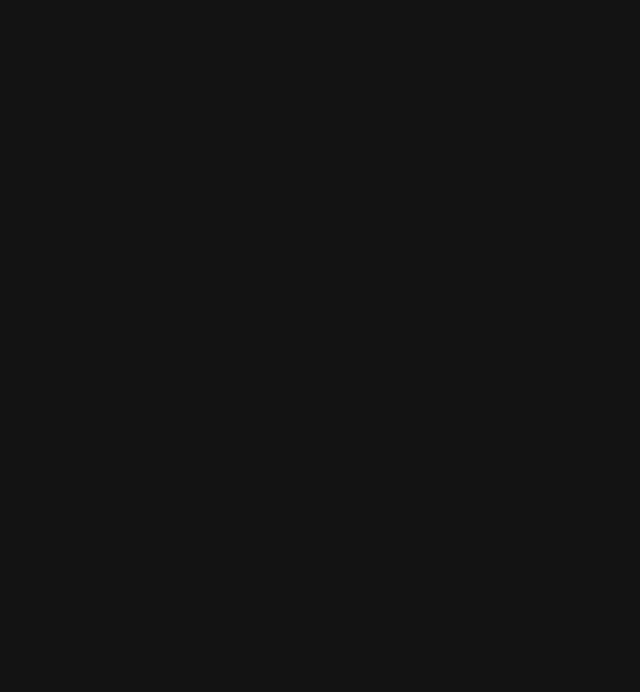
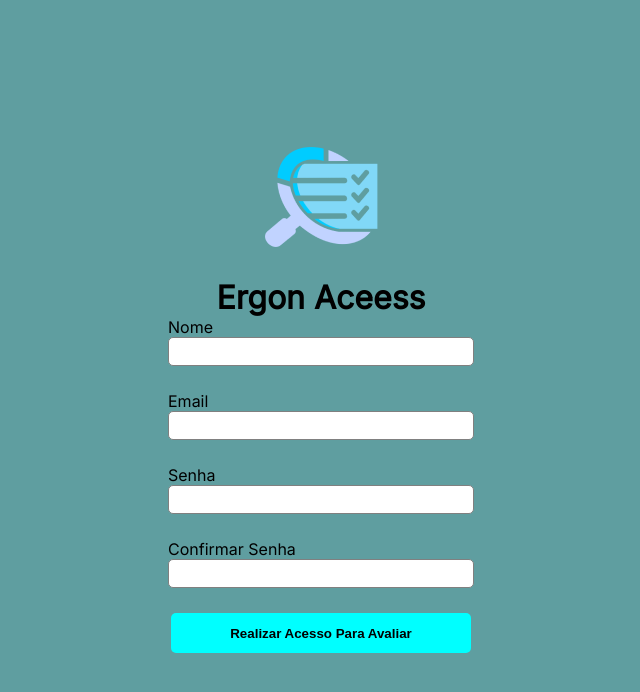
Before and after one commit to FatecFranca/DSM-G02-PI3-2022-2, a React (Vite) app in the folder frontend/: page /Login in a window 1280 px wide. Before the commit this address had no page. Shown: the top 692 px of the page, without its empty margins (319-959 px from the left). Built offline with nearby package versions, Linux system fonts and the light colour scheme.

Commit message:
Pagina de Login
login

```diff
--- a/frontend/package.json
+++ b/frontend/package.json
@@ -9,9 +9,12 @@
     "preview": "vite preview"
   },
   "dependencies": {
+    "@hookform/resolvers": "^2.9.10",
     "react": "^18.2.0",
     "react-dom": "^18.2.0",
-    "react-router-dom": "^6.4.3"
+    "react-hook-form": "^7.39.4",
+    "react-router-dom": "^6.4.3",
+    "yup": "^0.32.11"
   },
   "devDependencies": {
     "@types/react": "^18.0.24",
--- a/frontend/src/App.jsx
+++ b/frontend/src/App.jsx
@@ -1,22 +1,27 @@
 import React from 'react';
-import { BrowserRouter as Router, Routes, Route} from 'react-router-dom';
+import { BrowserRouter as Router, Routes, Route } from 'react-router-dom';
 //IMPORT DAS PAGINAS DA APLICAÇÃO
 import Home from './pages/Home/Home'
 import Sobre from './pages/Sobre/Sobre'
 import Glossario from './pages/Glossario/Glossario'
+import Login from './pages/Login/login'
+
+
 
 
 
 function App() {
   return (
-   //ROTAS DA APLICAÇÃO
-   <Router>
+    //ROTAS DA APLICAÇÃO
+    <Router>
       <Routes>
-      <Route path="/Sobre" element={<Sobre />} />
+        <Route path="/Sobre" element={<Sobre />} />
         <Route path="/" element={<Home />} />
         <Route path="/Glossario" element={<Glossario />} />
+        <Route path="/Login" element={<Login />} />
+
       </Routes>
-   </Router>
+    </Router>
   );
 }
 
--- a/frontend/src/components/header/header.jsx
+++ b/frontend/src/components/header/header.jsx
@@ -13,7 +13,7 @@
           <img className="logo" src={Logo} />
 
           <li>
-            <Link className="l1" to="/">
+            <Link className="l1" to="/Login">
               ErgonAssess
             </Link>
           </li>
--- /dev/null
+++ b/frontend/src/pages/Login/login.css
@@ -0,0 +1,49 @@
+
+h1{
+    margin-bottom: -50px;
+}
+form {
+  height: 100vh;
+  width: 100vw;
+  display: flex;
+  flex-direction: column;
+  justify-content: center;
+  align-items: center;
+  gap: 50px;
+}
+.form{
+    background-color: cadetblue;
+
+}
+img{
+    margin-bottom: -40px;
+}
+
+label {
+  display: flex;
+  flex-direction: column;
+  margin-bottom: -25px;
+}
+
+input {
+  border-radius: 5px;
+  border: 1px solid gray;
+  height: 25px;
+  width: 300px;
+}
+
+button {
+  width: 300px;
+  height: 40px;
+  background-color: aqua;
+  border: none;
+  border-radius: 5px;
+  font-weight: bold;
+  cursor: pointer;
+}
+
+span {
+  color: red;
+  position:absolute;
+  margin-top: 50px;
+}
--- a/frontend/src/pages/Login/login.jsx
+++ b/frontend/src/pages/Login/login.jsx
@@ -1,33 +1,82 @@
 import React from "react";
-import Header from "../../components/Header/header";
+import { useForm } from "react-hook-form";
+import { yupResolver } from "@hookform/resolvers/yup";
+import logoacesso from "../../img/logolacesso.png";
+import * as yup from "yup";
 
 import "./login.css";
 
 //Pagina Home da Aplicação
+const schema = yup
+  .object({
+    name: yup.string().required("O nome é obrigatório"),
+    email: yup
+      .string()
+      .email("Digite um email válido")
+      .required("O email é obrigatório"),
+    password: yup
+      .string()
+      .min(6, "A senha deve ter pelo menos 6 digitos")
+      .required("A senha é obrigatória"),
+    confirmPassword: yup
+      .string()
+      .required("Confirmar a senha é obrigatório")
+      .oneOf([yup.ref("password")], "As senhas devem ser iguais"),
+  })
+  .required();
 export default function Login() {
+  const {
+    register,
+    handleSubmit,
+    watch,
+    formState: { errors },
+  } = useForm({
+    resolver: yupResolver(schema),
+  });
+
+  console.log(watch("name"));
+
+  function onSubmit(userData) {
+    console.log(userData);
+    window.alert("Acesso Liberado");
+    <input type="hidden" name="_next" value="http:localhost:3000/Home" />;
+  }
 
   return (
     <div className="app">
-      <Header />
-      <div className="login-box">
-        <h2>Login</h2>
-        <form>
-          <div className="user-box">
-            <input type="text" name="" required=""></input>
-            <label>Username</label>
-          </div>
-          <div className="user-box">
-            <input type="text" name="" required=""></input>
-            <label>Email</label>
-          </div>
-          <div className="user-box">
-            <input type="password" name="" required=""></input>
-            <label>Password</label>
-          </div>
-          <a href="http://localhost:3000">Submit</a>
+      <div className='form'>
+        <form onSubmit={handleSubmit(onSubmit)}>
+          <img src={logoacesso} />
+          <h1>Ergon Aceess</h1>
+          <label>
+            Nome
+            <input type="text" {...register("name", { required: true })} />
+            <span>{errors.name?.message}</span>
+          </label>
+
+          <label>
+            Email
+            <input type="text" {...register("email")} />
+            <span>{errors.email?.message}</span>
+          </label>
+
+          <label>
+            Senha
+            <input type="password" {...register("password")} />
+            <span>{errors.password?.message}</span>
+          </label>
+
+          <label>
+            Confirmar Senha
+            <input type="password" {...register("confirmPassword")} />
+            <span>{errors.confirmPassword?.message}</span>
+          </label>
+
+          <button type="submit" name="_next" value="http:localhost:3000/Home">
+            Realizar Acesso Para Avaliar
+          </button>
         </form>
       </div>
     </div>
-
-  )
+  );
 }
```
Also changed, not shown: 1 other file (tests, documents, lock files or other folders).
